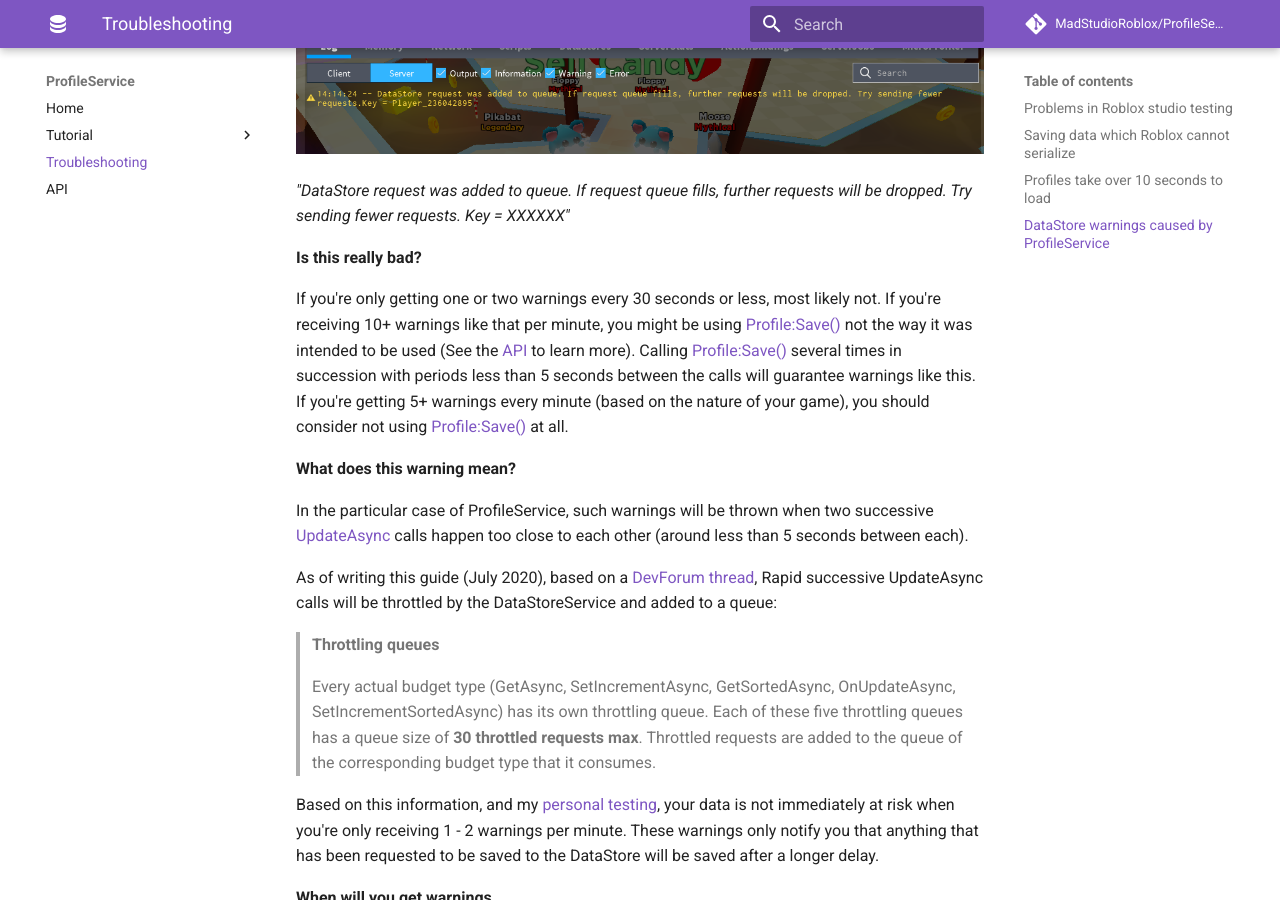
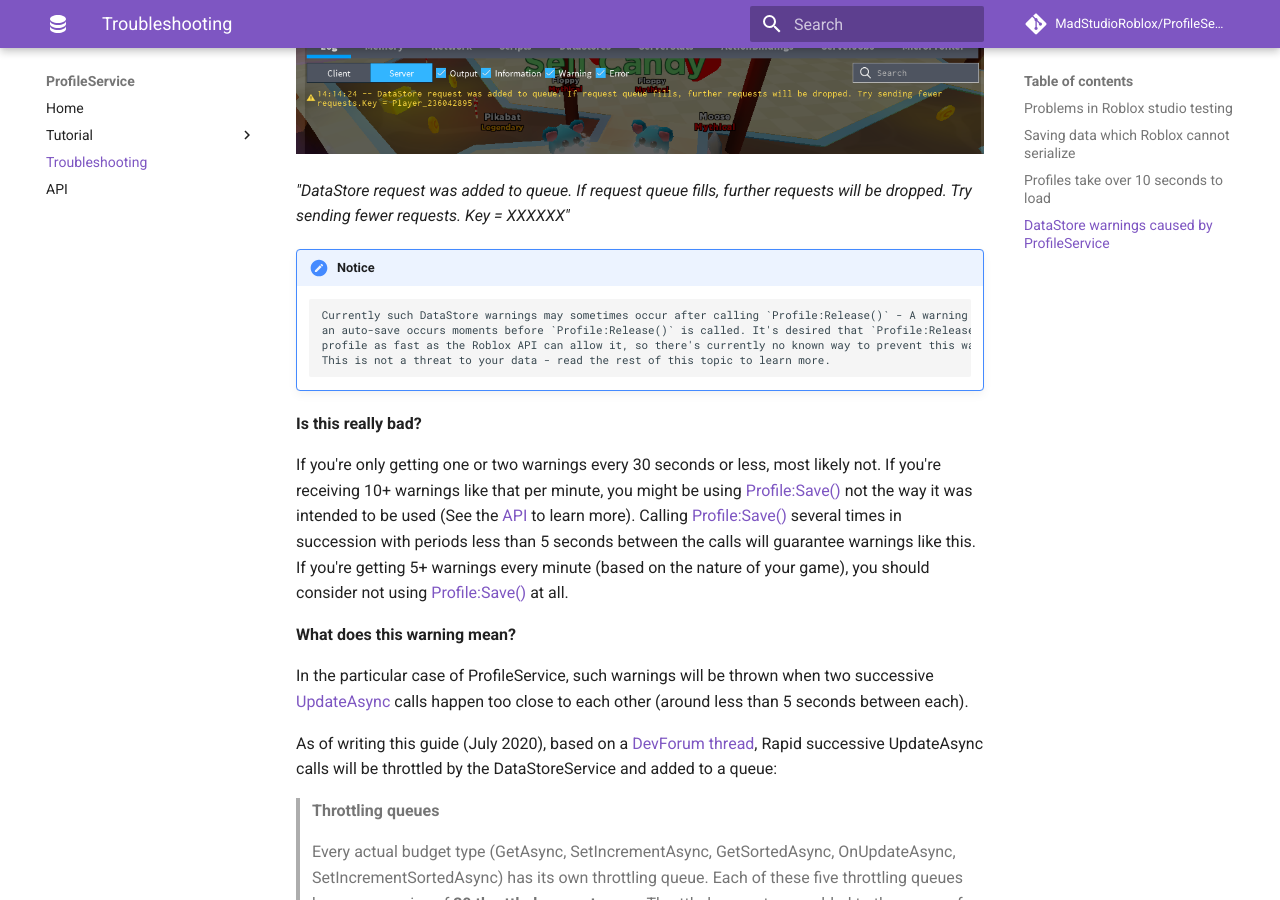
Before and after one commit to MadStudioRoblox/ProfileService, an MkDocs documentation site: the page built from docs/troubleshooting.md, in a window 1280 px wide and 900 px high, scrolled down 3628 px. Built offline with MkDocs 1.6.1 and Material for MkDocs 9.7.7, drawn with Linux system fonts in a browser that asks for light colours; comment, search, counter and statistics services are not loaded.

Commit message:
Update troubleshooting.md

```diff
--- a/docs/troubleshooting.md
+++ b/docs/troubleshooting.md
@@ -117,6 +117,12 @@
 _"DataStore request was added to queue. If request queue fills, further requests will be dropped.
 Try sending fewer requests. Key = XXXXXX"_
 
+!!! notice
+        Currently such DataStore warnings may sometimes occur after calling `Profile:Release()` - A warning will be thrown when
+        an auto-save occurs moments before `Profile:Release()` is called. It's desired that `Profile:Release()` saves the
+        profile as fast as the Roblox API can allow it, so there's currently no known way to prevent this warning practically.
+        This is not a threat to your data - read the rest of this topic to learn more.
+
 **Is this really bad?**
 
 If you're only getting one or two warnings every 30 seconds or less, most likely not. If you're receiving 10+ warnings like that per minute, you might be using [Profile:Save()](/ProfileService/api/#profilesave) not the way it was intended to be used (See the [API](/ProfileService/api/#profilesave) to learn more). Calling [Profile:Save()](/ProfileService/api/#profilesave) several times in succession with periods less than 5 seconds between the calls will guarantee warnings like this. If you're getting 5+ warnings every minute (based on the nature of your game), you should consider not using [Profile:Save()](/ProfileService/api/#profilesave) at all.
```
